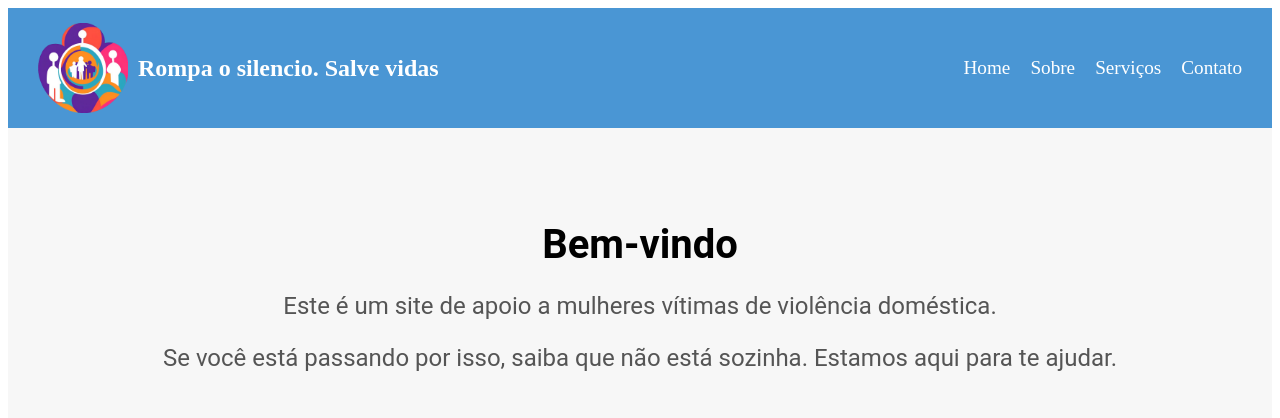
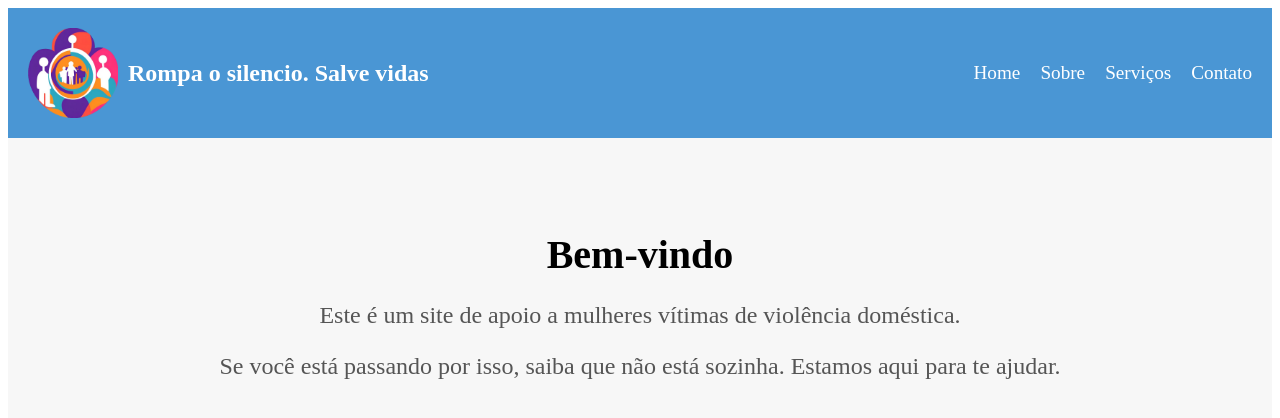
Before and after one commit to Adrielbarr0s/violencia-domestica, an Angular app: page / in a window 1280 px wide. Shown: the top 418 px of the page. Built offline with nearby package versions, Linux system fonts and the light colour scheme.

Commit message:
Corrigindo rotas

```diff
--- a/src/app/app.component.ts
+++ b/src/app/app.component.ts
@@ -1,8 +1,4 @@
 import { Component } from '@angular/core';
-import { HomeComponent } from './component/home/home.component';
-import { SobreComponent } from "./component/sobre/sobre.component";
-import { ServicosComponent } from "./component/servicos/servicos.component";
-import { ContatoComponent } from "./component/contato/contato.component";
 import { RouterModule } from '@angular/router';
 
 @Component({
--- a/src/app/component/home/home.component.html
+++ b/src/app/component/home/home.component.html
@@ -1,12 +1,4 @@
 <!-- Description: Home component HTML file -->
-<!DOCTYPE html>
-<html lang="en">
-<head>
-    <meta charset="UTF-8">
-    <meta name="viewport" content="width=device-width, initial-scale=1.0">
-    <title>ViolenciaDomestica</title>
-</head>
-<body>
 <header class="navbar">
     <div class="logo">
         <img src="../../../assets/images/logo.png" alt="Logo">
@@ -26,5 +18,3 @@
     <p>Este é um site de apoio a mulheres vítimas de violência doméstica.</p>
     <p>Se você está passando por isso, saiba que não está sozinha. Estamos aqui para te ajudar.</p>
 </section>
-</body>
-</html>
--- a/src/app/component/home/home.component.scss
+++ b/src/app/component/home/home.component.scss
@@ -1,7 +1,5 @@
-.html, body {
-    margin: 0;
-    padding: 0;
-    font-family: 'Roboto', sans-serif;
+* {
+    box-sizing: border-box;
 }
 
 .home {
@@ -25,7 +23,8 @@
     justify-content: space-between;
     align-items: center;
     background-color: rgba(32, 126, 202, 0.808);
-    padding: 15px 30px;
+    width: 100%;
+    padding: 20px;
     color: #b700ff;
 }
 
--- a/src/app/component/home/home.component.ts
+++ b/src/app/component/home/home.component.ts
@@ -1,10 +1,13 @@
 import { Component } from '@angular/core';
+import { RouterModule } from '@angular/router';
 
 @Component({
   selector: 'app-home',
+  standalone: true,
+  imports: [RouterModule],
   templateUrl: './home.component.html',
   styleUrl: './home.component.scss',
 })
 export class HomeComponent {
-  imagePath: string = '../../../assets/images/logo.png';
+
 }
```
Lines whose indentation alone changed are shown as unchanged.
